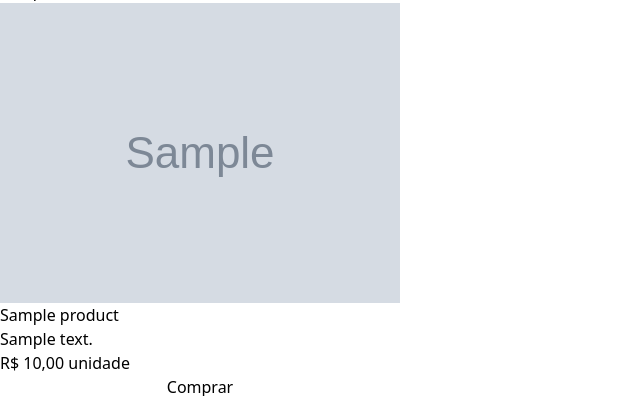
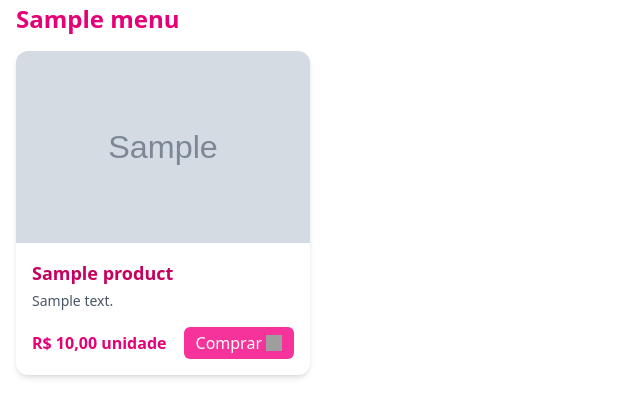
Before and after one commit to syntax-terror-256/new-amorim, a Django app: page / in a window 1280 px wide. Shown: the part 369-765 px from the top of the page, without its empty margins (0-640 px from the left). Run offline with Django 5.2, Linux system fonts and the light colour scheme; tables that the repository leaves empty hold one stand-in row (values such as "Sample post"); grey boxes marked "Sample" are stand-in pictures; style sheets or scripts are compiled from the project's sources; grey boxes are pictures that could not be loaded.

Commit message:
feat: criação e estilização dos cards do cardápio

```diff
--- a/cardapio/templates/cardapio/index.html
+++ b/cardapio/templates/cardapio/index.html
@@ -14,20 +14,39 @@
         </div>
     </section>
 
-    <section class="cardapio">
+    <section class="cardapio px-4 py-6">
         {% for menu in menus %}
-            <div class="menu-container">
-                <h2>{{menu.name}}</h2>
-                {% for product in menu.products.all %}
-                    <div class="product-container">
-                        <img src="{{product.image}}">
-                        <h3>{{product.name}}</h3>
-                        <p>{{product.details}}</p>
-                        <div>R$ {{product.price|floatformat:2}} {{product.get_unit_type_display}}</div>
-                        <button>Comprar <img src="{% static 'cardapio/img/cart-add.svg' %}"></button>
+            {% if not request.GET.menu or request.GET.menu == menu.id|stringformat:"s" %}
+                <div id="menu-{{ menu.id }}" class="mb-8">
+                    <!-- Título da categoria -->
+                    <h2 class="text-2xl font-bold mb-4 text-pink-600">{{ menu.name }}</h2>
+
+                    <div class="grid gap-6 sm:grid-cols-2 lg:grid-cols-3 xl:grid-cols-4">
+                        {% for product in menu.products.all %}
+                            {% if not request.GET.q or request.GET.q|lower in product.name|lower %}
+                                <div class="bg-white rounded-xl shadow-md overflow-hidden flex flex-col">
+                                    <img src="{{ product.image }}" alt="{{ product.name }}" class="h-48 w-full object-cover">
+                                    <div class="p-4 flex flex-col flex-1 justify-between">
+                                        <div>
+                                            <h3 class="text-lg font-semibold text-pink-700">{{ product.name }}</h3>
+                                            <p class="text-gray-600 text-sm mt-1">{{ product.details }}</p>
+                                        </div>
+                                        <div class="mt-4 flex justify-between items-center">
+                                            <span class="text-pink-600 font-bold text-base">
+                                                R$ {{ product.price|floatformat:2 }} {{ product.get_unit_type_display }}
+                                            </span>
+                                            <button class="bg-pink-500 text-white px-3 py-1 rounded-md flex items-center gap-1 hover:bg-pink-600">
+                                                Comprar
+                                                <img src="{% static 'cardapio/img/cart-add.svg' %}" alt="Carrinho" class="w-4 h-4">
+                                            </button>
+                                        </div>
+                                    </div>
+                                </div>
+                            {% endif %}
+                        {% endfor %}
                     </div>
-                {% endfor %}
-            </div>
+                </div>
+            {% endif %}
         {% endfor %}
     </section>
 {% endblock main %}
```
